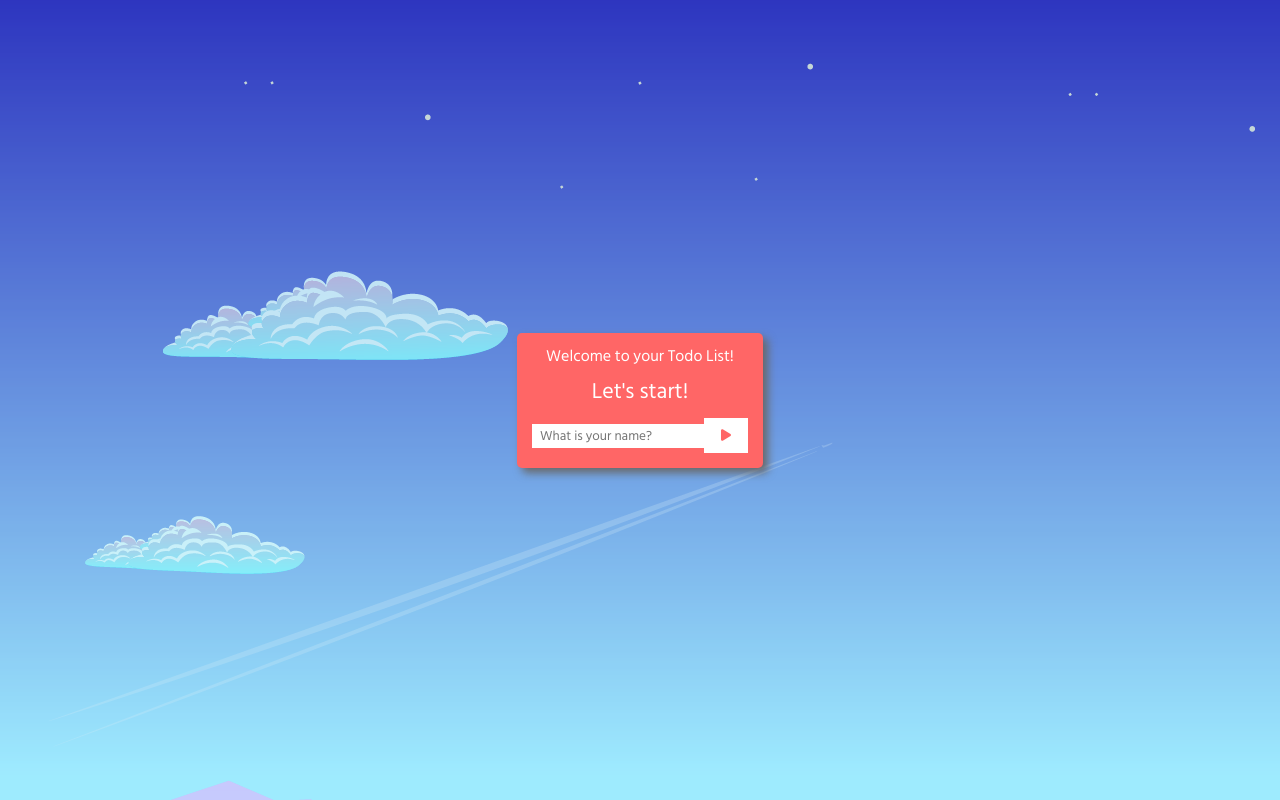
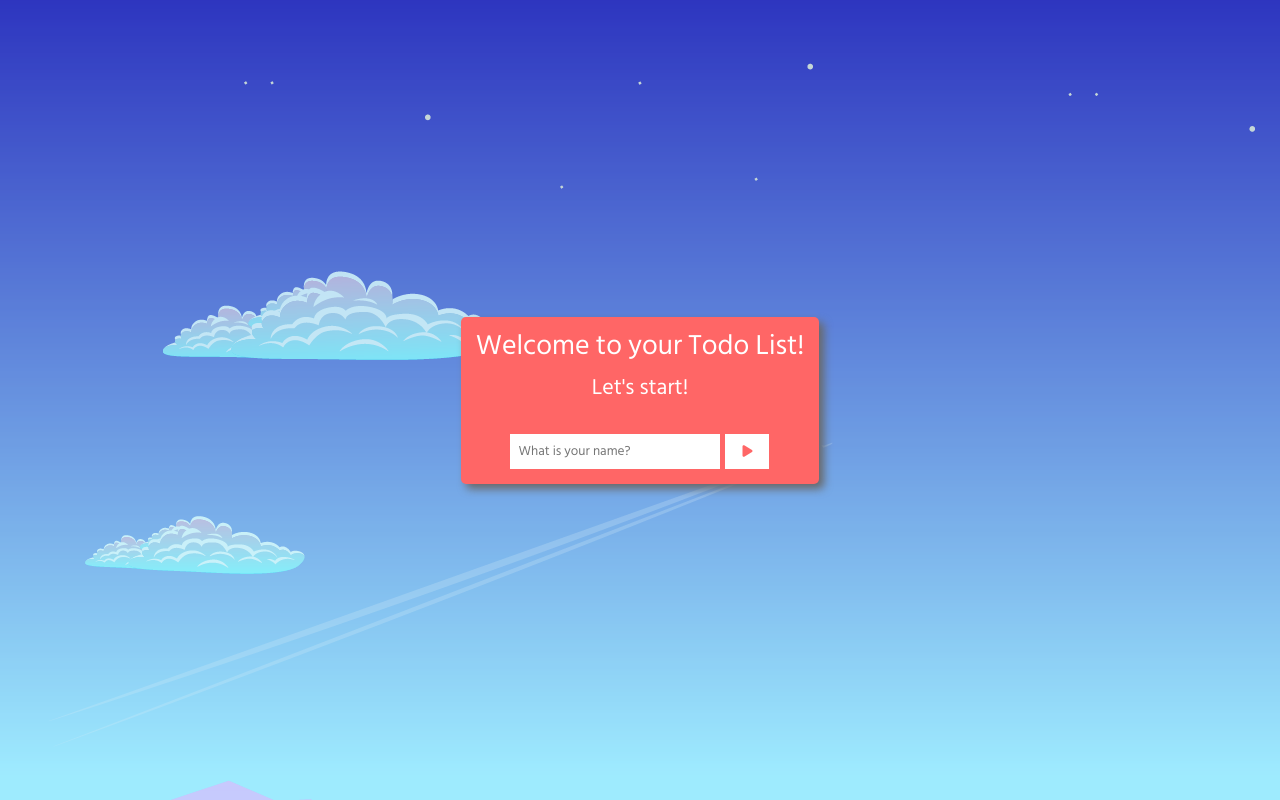
Before and after one commit to lahgomes/todo-list-react, a React (Create React App) app: page / in a window 1280 px wide. Built offline with nearby package versions, Linux system fonts and the light colour scheme.

Commit message:
fix css style

```diff
--- a/src/index.css
+++ b/src/index.css
@@ -1,20 +1,3 @@
-body {
-  align-items: center;
-  background-position: center;
-  background-repeat: no-repeat;
-  background-size:  cover;
-  background: url(/src/Images/background.png);
-  display: flex;
-  height: 100vh;
-  justify-content: center;
-  width: 100%;
-}
-
-code {
-  font-family: source-code-pro, Menlo, Monaco, Consolas, 'Courier New',
-    monospace;
-}
-
 /* http://meyerweb.com/eric/tools/css/reset/
    v2.0 | 20110126
    License: none (public domain)
@@ -47,6 +30,15 @@ footer, header, hgroup, menu, nav, section {
 body {
 	line-height: 1;
 	font-family: 'Hind Siliguri', sans-serif;
+  align-items: center;
+  background-position: center;
+  background-repeat: no-repeat;
+  background-size:  cover;
+  background: url(/src/Images/background.png);
+  display: flex;
+  height: 100vh;
+  justify-content: center;
+  width: 100%;
 }
 ol, ul {
 	list-style: none;
@@ -54,6 +46,7 @@ ol, ul {
 blockquote, q {
 	quotes: none;
 }
+
 blockquote:before, blockquote:after,
 q:before, q:after {
 	content: '';
--- a/src/pages/Welcome/Welcome.css
+++ b/src/pages/Welcome/Welcome.css
@@ -11,10 +11,6 @@
   margin-left: 1rem;
   margin-right: 1rem;
   padding: 0.938rem;
-}
-
-.presentation__welcome {
-  font-size: var(--text-presentation);
 }
 
 .presentation__text {
--- a/src/pages/Welcome/Welcome.js
+++ b/src/pages/Welcome/Welcome.js
@@ -16,7 +16,7 @@ const Welcome = ({ name, updateName, updateShowTodo }) => {
         Welcome to your Todo List!
       </Title>
       <p className="presentation__text">Let's start!</p>
-      <form onSubmit={handleWelcomeSubmit}>
+      <form className="list__form" onSubmit={handleWelcomeSubmit}>
         <Input placeholder="What is your name?" value={name} onChange={(e) => updateName(e.target.value)}/>
         <button className="presentation__button"><i class="fas fa-play"/></button>
       </form>
--- a/src/ui/Input/Input.css
+++ b/src/ui/Input/Input.css
@@ -29,6 +29,7 @@
   font-family: var(--primary-font);
   outline-color: var(--light-purple);
   padding-left: 0.5rem;
+  padding-right: 2.5rem;
 }
 
 .list__button {
--- a/src/ui/Title/Title.css
+++ b/src/ui/Title/Title.css
@@ -0,0 +1,3 @@
+.presentation__welcome {
+  font-size: var(--text-presentation);
+}
--- a/src/ui/Title/Title.js
+++ b/src/ui/Title/Title.js
@@ -1,7 +1,8 @@
 import React from 'react';
+import './Title.css';
 
 const Title = ({ children }) => (
-  <h1 className="title"> {children} </h1>
+  <h1 className="presentation__welcome"> {children} </h1>
 )
 
 export default Title
```
